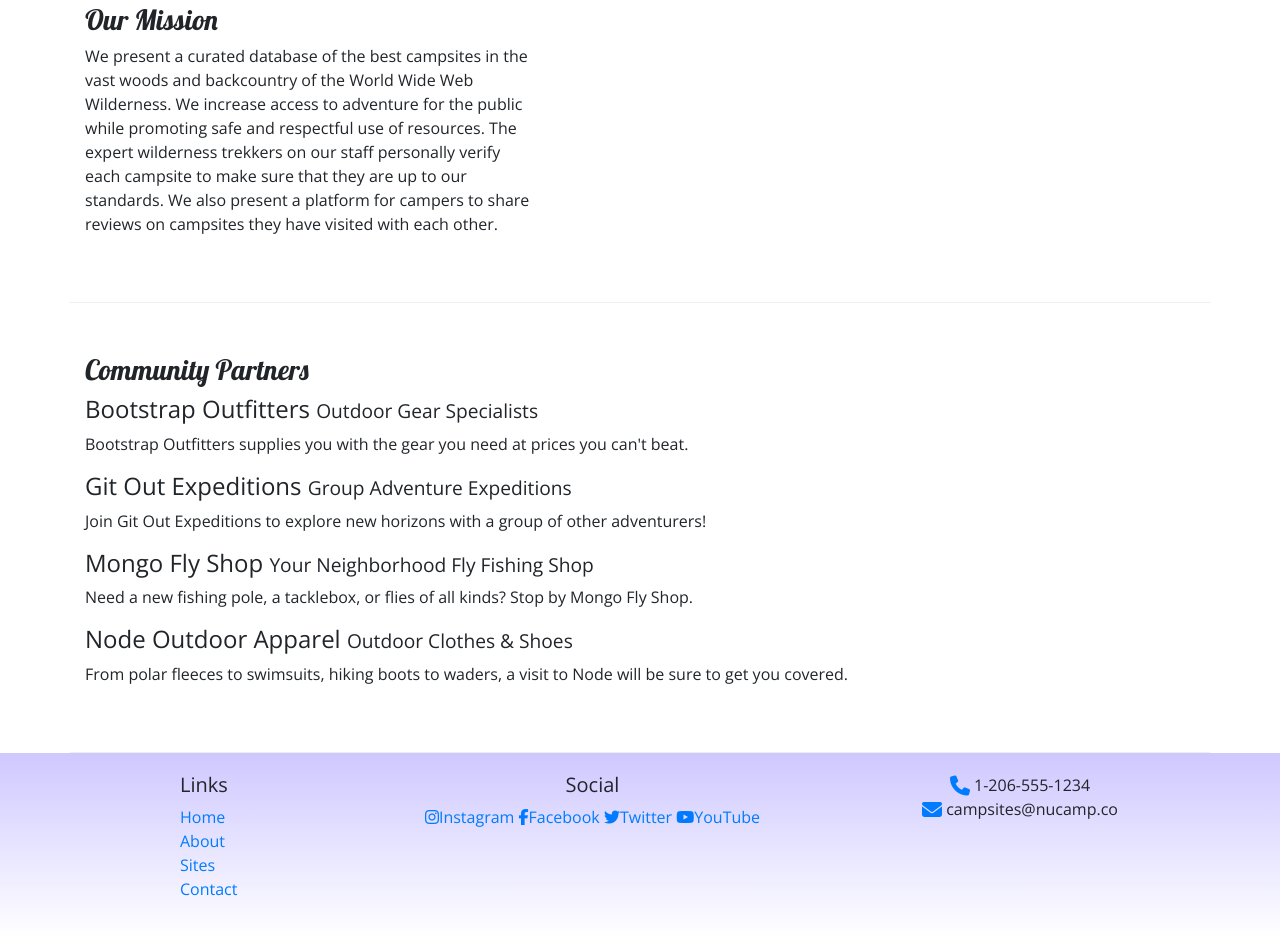
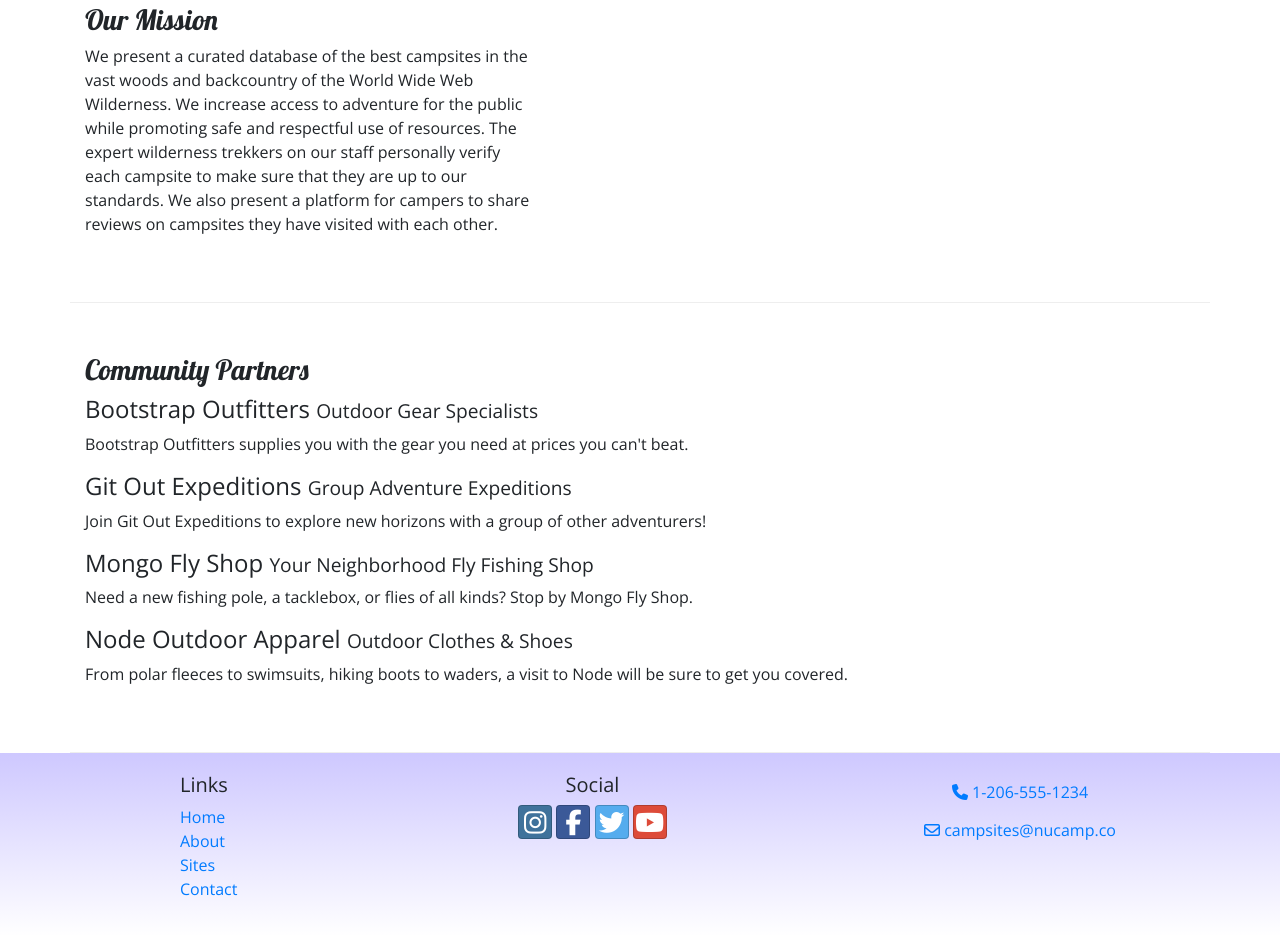
Before and after one commit to RealCopern1cus/nucampproject, a website: page aboutus.html in a window 1280 px wide. Shown: the part 401-1336 px from the top of the page. Drawn offline with nearby package versions, Linux system fonts and the light colour scheme.

Commit message:
aboutnav

```diff
--- a/aboutus.html
+++ b/aboutus.html
@@ -7,8 +7,8 @@
     <meta name="viewport" content="width=device-width, initial-scale=1" />
 
     <link rel="stylesheet" href="node_modules/bootstrap/dist/css/bootstrap.min.css" />
-
     <link rel="stylesheet" href="node_modules/font-awesome/css/font-awesome.min.css" />
+    <link rel="stylesheet" href="node_modules/bootstrap-social/bootstrap-social.css" />
 
     <link rel="stylesheet" href="https://fonts.googleapis.com/css?family=Lobster|Open+Sans" />
         <link rel="stylesheet" href="css/styles.css"/>
@@ -39,7 +39,7 @@
                     <li class="nav-item"><a class="nav-link" href="index.html"><i class="fa fa-home fa-lg"></i> Home</a></li>
                     <li class="nav-item active"><a class="nav-link" href="#"><i class="fa fa-info fa-lg"></i> About</a></li>
                     <li class="nav-item"><a class="nav-link" href="#"><i class="fa fa-list fa-lg"></i> Sites</a></li>
-                    <li class="nav-item"><a class="nav-link" href="#"><i class="fa fa-address-card fa-lg"></i> Contact</a></li>
+                    <li class="nav-item"><a class="nav-link" href="contactus.html"><i class="fa fa-address-card fa-lg"></i> Contact</a></li>
                 </ul>
             </div>
         </div>
@@ -88,19 +88,19 @@
                         <li><a href="index.html">Home</a></li>
                         <li><a href="#">About</a></li>
                         <li><a href="#">Sites</a></li>
-                        <li><a href="#">Contact</a></li>
+                        <li><a href="contactus.html">Contact</a></li>
                     </ul>
                 </div>
                 <div class="col-6 col-sm-5 text-center">
                     <h5>Social</h5>
-                    <a href="http://instagram.com/"><i class="fa fa-instagram"></i>Instagram</a>
-                    <a href="http://facebook.com/"><i class="fa fa-facebook"></i>Facebook</a>
-                    <a href="http://twitter.com/"><i class="fa fa-twitter"></i>Twitter</a>
-                    <a href="http://youtube.com/"><i class="fa fa-youtube"></i>YouTube</a>
+                    <a class="btn btn-social-icon btn-instagram" href="http://instagram.com/"><i class="fa fa-instagram"></i></a>
+                    <a class="btn btn-social-icon btn-facebook" href="http://facebook.com/"><i class="fa fa-facebook"></i></a>
+                    <a class="btn btn-social-icon btn-twitter" href="http://twitter.com/"><i class="fa fa-twitter"></i></a>
+                    <a class="btn btn-social-icon btn-google" href="http://youtube.com/"><i class="fa fa-youtube"></i></a>
                 </div>
                 <div class="col-sm-4 text-center">
-                    <i class="fa fa-phone fa-lg text-primary"></i> 1-206-555-1234<br />
-                    <i class="fa fa-envelope fa-lg text-primary"></i> campsites@nucamp.co
+                    <a role="button" class="btn btn-link" href="tel:+12065551234"><i class="fa fa-phone"></i> 1-206-555-1234</a><br>
+                    <a role="button" class="btn btn-link" href="mailto:campsites@nucamp.co"><i class="fa fa-envelope-o"></i> campsites@nucamp.co</a>
                 </div>
            </div>
         </div>
```
